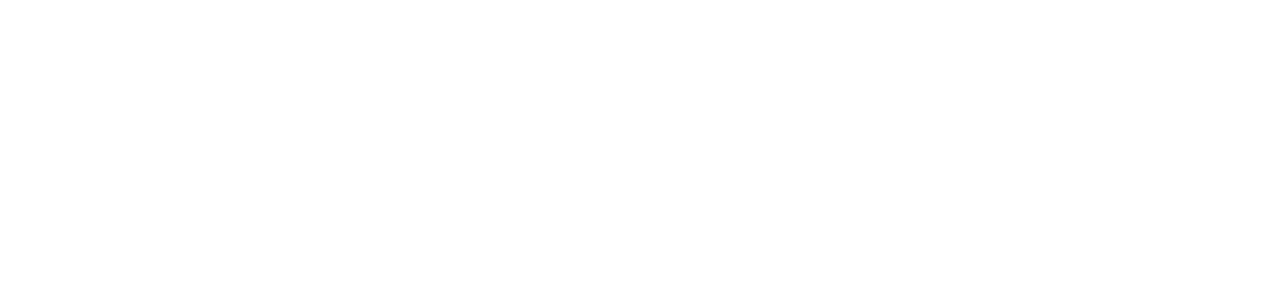
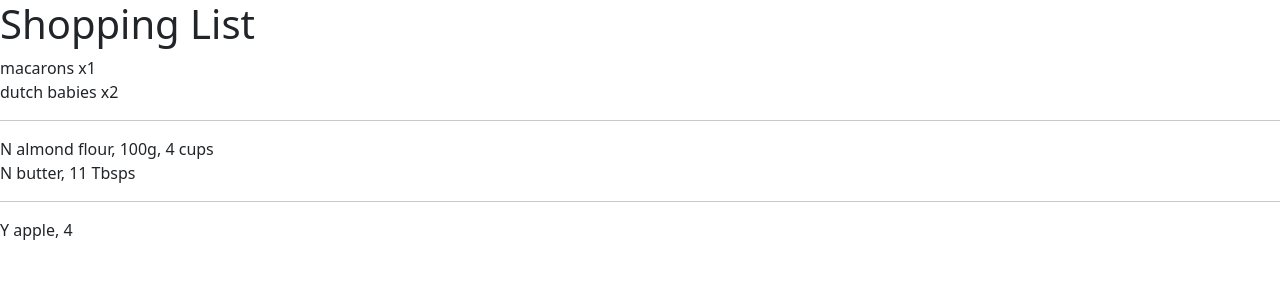
Before and after one commit to reddenx/recipejournal, a Vue app in the folder src/recipe-journal-client/: page /groceries in a window 1280 px wide. Shown: the top 300 px of the page. Built offline with nearby package versions, Linux system fonts and the light colour scheme.

Commit message:
working list with js mock

```diff
--- a/src/recipe-journal-client/src/router/index.js
+++ b/src/recipe-journal-client/src/router/index.js
@@ -9,6 +9,7 @@
 import CookingPage from '../views/CookingPage';
 import CookingListPage from "../views/CookingListPage";
 import RecipeCmsPage from "../views/RecipeCmsPage";
+import GroceriesPage from "../views/GroceriesPage.vue";
 
 Vue.use(VueRouter)
 
@@ -32,6 +33,10 @@
     name: 'home',
     component: HomePage
   },
+  {
+    path:'/groceries',
+    component: GroceriesPage
+  }
   // {
   //   path: '/recipes',
   //   name: 'recipe list',
--- a/src/recipe-journal-client/src/scripts/shoppingApi.js
+++ b/src/recipe-journal-client/src/scripts/shoppingApi.js
@@ -2,9 +2,67 @@
 
 
 export default class ShoppingApi {
-    getShoppingList() {}
+    async getShoppingList() {
+        return _shoppingList;
+    }
     updateShoppingList(shoppingListDto) {}
 }
 
 //lists recipes in list, ingredients and their shopping status
-class ShoppingListDto {}
+class ShoppingListDto {
+    constructor(recipes, gathered) {
+        this.recipes = recipes;
+        this.gathered = gathered;
+    }
+}
+class ShoppingRecipe {
+    constructor(id, title, scale, ingredients) {
+        this.id = id;
+        this.title = title;
+        this.scale = scale;
+        this.ingredients = ingredients;
+    }
+}
+class ShoppingIngredients {
+    constructor(id, name, unit, amount) {
+        this.id = id;
+        this.name = name;
+        this.unit = unit;
+        this.amount = amount;
+    }
+}
+
+var _shoppingList = {
+    recipes: [{
+        id: 'guid',
+        title: 'macarons',
+        scale: 1,
+        ingredients: [{
+            unit: 'gram',
+            amount: 100,
+            name: 'almond flour'
+        },{
+            unit: 'tablespoon',
+            amount: 3,
+            name: 'butter',
+        }],
+    },{
+        id: 'guid2',
+        title: 'dutch babies',
+        scale: 2,
+        ingredients: [{
+            unit: 'cup',
+            amount: '2',
+            name: 'almond flour'
+        }, {
+            unit: 'tablespoon',
+            amount: 4,
+            name: 'butter',
+        }, {
+            unit: 'count',
+            amount: 2,
+            name: 'apple'
+        }]
+    }],
+    gathered: ['cereal', 'apple']
+};
--- /dev/null
+++ b/src/recipe-journal-client/src/views/GroceriesPage.vue
@@ -0,0 +1,103 @@
+<template>
+    <div>
+        <h1>Shopping List</h1>
+
+        <div v-for="recipe in recipes" :key="recipe.id">
+            {{ recipe.title }} x{{ recipe.scale }}
+        </div>
+
+        <hr />
+
+        <div @click="clickedIngredient(ingredient)" v-for="ingredient in ingredients.filter(i => !i.gathered)" :key="ingredient.name">
+            {{ ingredient.gathered ? 'Y' : 'N' }}
+            {{ ingredient.name
+            }}<span v-for="amount in ingredient.amounts" :key="amount.unit"
+                >, {{ amount.amount
+                }}{{ formatUnit(amount.unit, amount.amount) }}</span
+            >
+        </div>
+        <hr />
+        <div @click="clickedIngredient(ingredient)" v-for="ingredient in ingredients.filter(i => i.gathered)" :key="ingredient.name">
+            {{ ingredient.gathered ? 'Y' : 'N' }}
+            {{ ingredient.name
+            }}<span v-for="amount in ingredient.amounts" :key="amount.unit"
+                >, {{ amount.amount
+                }}{{ formatUnit(amount.unit, amount.amount) }}</span
+            >
+        </div>
+    </div>
+</template>
+
+<script>
+import ShoppingApi from "../scripts/shoppingApi.js";
+import Units from "../scripts/units.js";
+
+const shoppingApi = new ShoppingApi();
+
+export default {
+    data: () => ({
+        recipes: [],
+        ingredients: [],
+        gathered: [],
+    }),
+    async mounted() {
+        let shoppingList = await shoppingApi.getShoppingList();
+        this.recipes = shoppingList.recipes;
+        this.gathered = shoppingList.gathered;
+        this.condenseIngredients();
+    },
+    methods: {
+        condenseIngredients() {
+            //transform recipe ingredient lists into flat ingredient list with amounts broken down by unit and scale accounted for
+            let ingredients = [];
+            this.recipes.forEach((r) => ingredients.push(...r.ingredients.map(i => ({ ingredient: i, scale: r.scale }))));
+
+            let hash = {};
+            ingredients.forEach((i) => {
+                if (!hash[i.ingredient.name])
+                    hash[i.ingredient.name] = new ShoppingIngredient(
+                        i.ingredient.name,
+                        this.gathered.includes(i.ingredient.name)
+                    );
+
+                hash[i.ingredient.name].addIngredient(i.ingredient.unit, i.ingredient.amount * i.scale);
+            });
+            this.ingredients = [];
+            this.ingredients.push(...Object.values(hash));
+            this.ingredients.sort((a, b) => a.name.localeCompare(b.name));
+        },
+        formatUnit(unit, amount) {
+            return Units.getUnitForQty(unit, amount);
+        },
+        clickedIngredient(ingredient) {
+            ingredient.gathered = !ingredient.gathered;
+        }
+    },
+};
+
+class ShoppingIngredient {
+    constructor(name, gathered) {
+        this.name = name;
+        this.gathered = gathered;
+        this.amounts = [];
+    }
+
+    addIngredient(unit, amount) {
+        let found = this.amounts.find((a) => a.unit == unit);
+        if (!found) {
+            this.amounts.push(new ShoppingIngredientAmount(unit, amount));
+        } else {
+            found.amount += amount;
+        }
+    }
+}
+class ShoppingIngredientAmount {
+    constructor(unit, amount) {
+        this.unit = unit;
+        this.amount = amount;
+    }
+}
+</script>
+
+<style>
+</style>
--- a/src/recipe-journal-client/src/views/HomePage.vue
+++ b/src/recipe-journal-client/src/views/HomePage.vue
@@ -14,6 +14,8 @@
         <div class="row">
             <div class="col">
                 <router-link :to="'cook'">Recipe list here!</router-link>
+                <br />
+                <router-link :to="'groceries'">Groceries list here!</router-link>
             </div>
         </div>
     </div>
```
